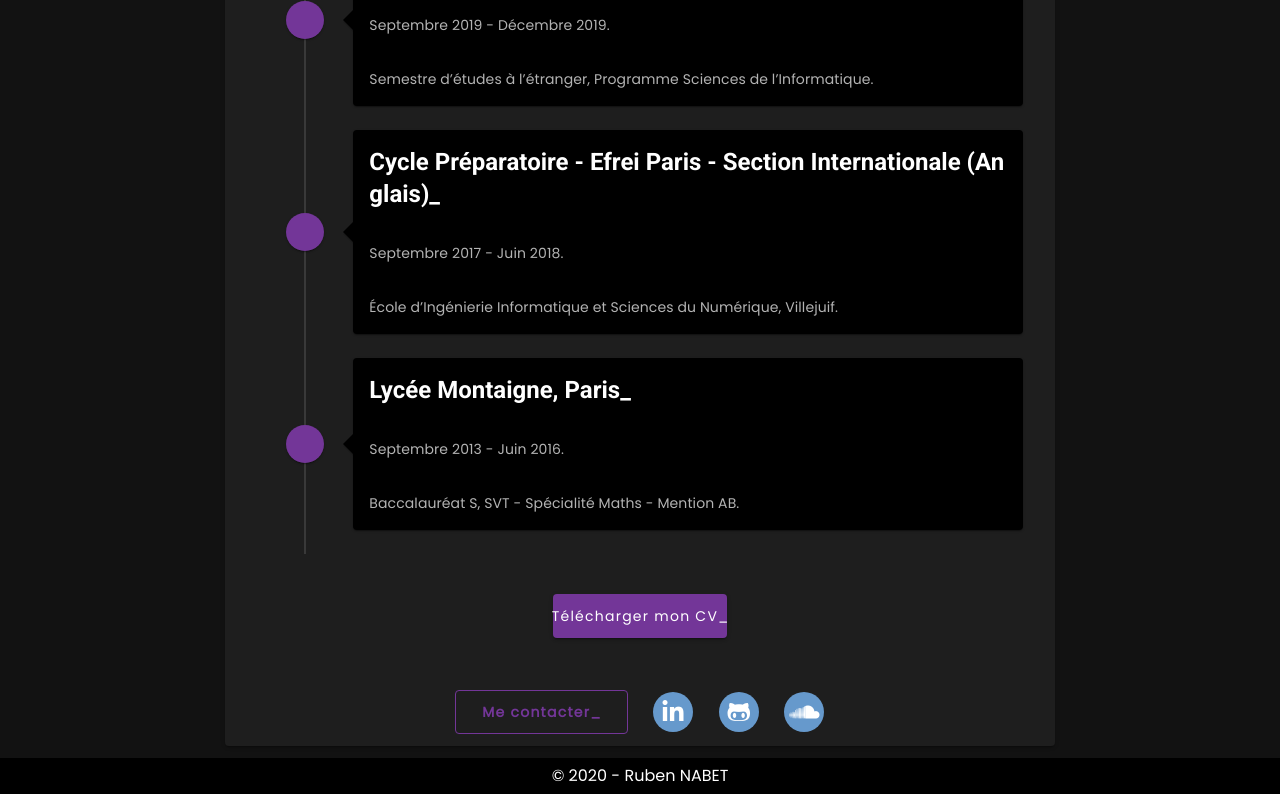
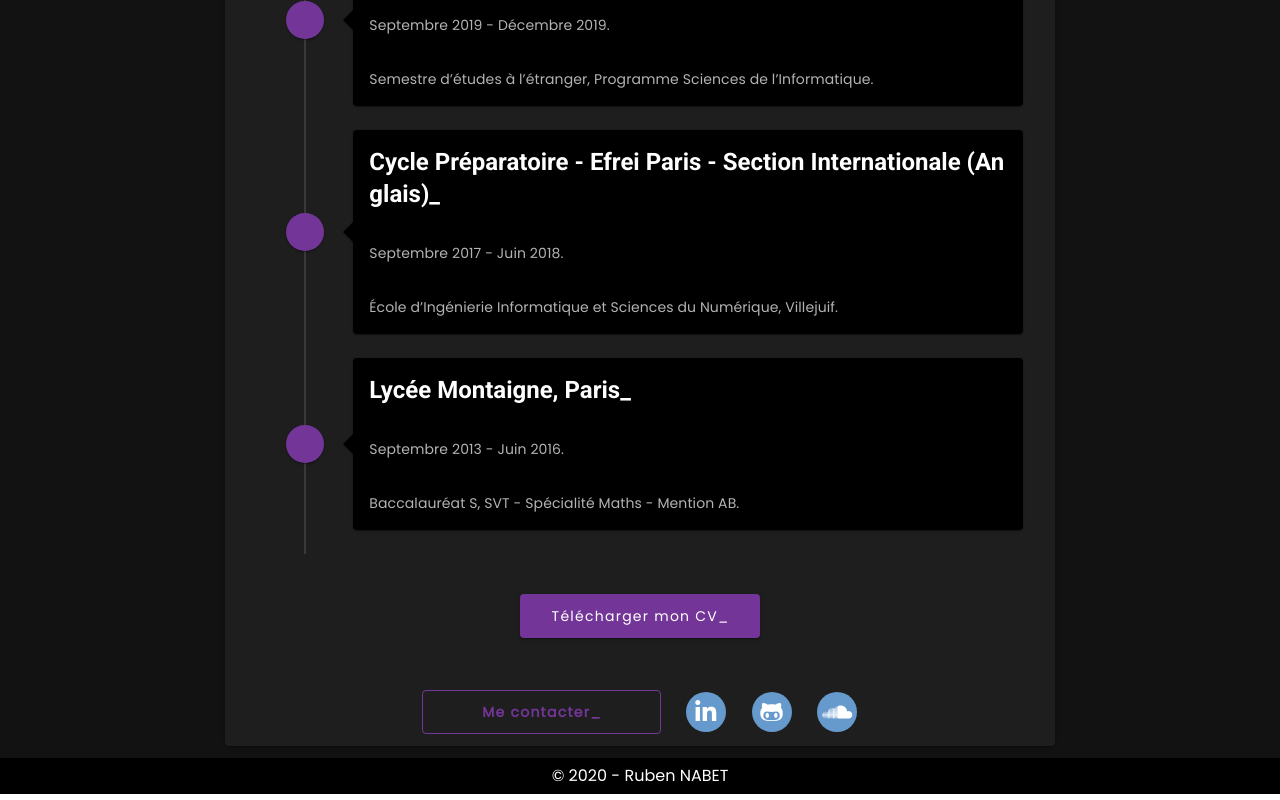
Before and after one commit to cvbenur/ruben-nabet-fr, a Nuxt app: page /about-me in a window 1280 px wide. Shown: the part 2274-3074 px from the top of the page. Built offline with nearby package versions, Linux system fonts and the light colour scheme.

Commit message:
Integrate SocialIcon component

```diff
--- a/src/pages/about-me.vue
+++ b/src/pages/about-me.vue
@@ -81,7 +81,7 @@
     >
       <v-col
         cols="12"
-        sm="3"
+        sm="4"
       >
         <v-btn
           color="secondary"
@@ -105,7 +105,7 @@
     >
       <v-col
         cols="12"
-        sm="3"
+        sm="4"
       >
         <v-btn
           color="secondary"
@@ -127,19 +127,10 @@
         cols="4"
         sm="1"
       >
-        <v-btn
-          color="#6699CC"
-          ripple
-          small
-          :href="`${social.link}`"
-          target="_blank"
-          fab
-          :elevation="0"
-        >
-          <v-icon color="white">
-            {{ social.icon }}
-          </v-icon>
-        </v-btn>
+        <SocialIcon
+          :icon="social.icon"
+          :link="social.link"
+        />
       </v-col>
     </v-row>
   </v-container>
```
